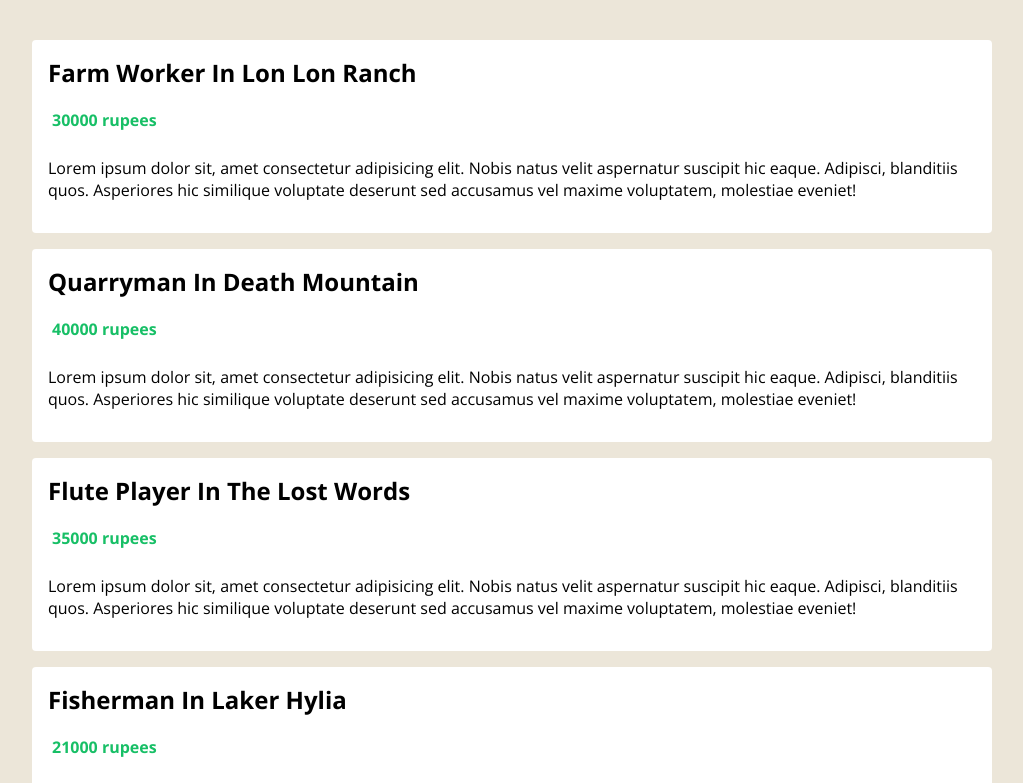
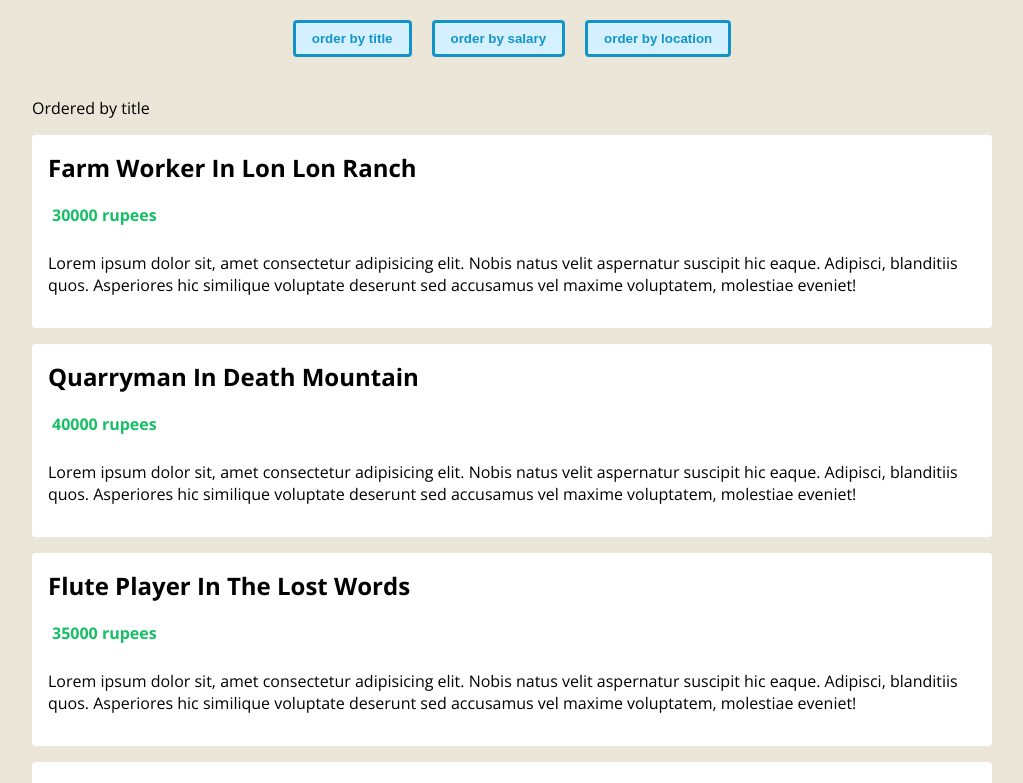
Before and after one commit to Tommy95271/netninjavue3ts, a Vue app: page / in a window 1280 px wide. Shown: the top 783 px of the page, without its empty margins (128-1151 px from the left). Built offline with nearby package versions, Linux system fonts and the light colour scheme.

Commit message:
type and PropType

```diff
--- a/src/App.vue
+++ b/src/App.vue
@@ -1,6 +1,13 @@
 <template>
   <div class="app">
-    <JobsList :jobs="jobs" />
+    <header>
+      <div class="order">
+        <button @click="handleClick('title')">order by title</button>
+        <button @click="handleClick('salary')">order by salary</button>
+        <button @click="handleClick('location')">order by location</button>
+      </div>
+    </header>
+    <JobsList :jobs="jobs" :order="order" />
   </div>
 </template>
 ㄑ
@@ -8,6 +15,7 @@
 import { defineComponent, reactive, ref, toRefs } from "vue";
 import JobsList from "./components/JobsList.vue";
 import Job from "./types/Job";
+import OrderTerm from "./types/OrderTerm";
 
 export default defineComponent({
   name: "App",
@@ -45,10 +53,31 @@ export default defineComponent({
         id: "5",
       },
     ]);
-    return { jobs };
+
+    const order = ref<OrderTerm>("title");
+    const handleClick = (term: OrderTerm) => {
+      order.value = term;
+    };
+    return { jobs, handleClick, order };
   },
 });
 </script>
 
 <style>
+header {
+  text-align: center;
+}
+header .order {
+  margin-top: 20px;
+}
+button {
+  margin: 0 10px;
+  color: #1195c9;
+  border: 3px solid #1195c9;
+  background: #d5f0ff;
+  padding: 8px 16px;
+  border-radius: 4px;
+  cursor: pointer;
+  font-weight: bold;
+}
 </style>
--- a/src/components/JobsList.vue
+++ b/src/components/JobsList.vue
@@ -1,5 +1,6 @@
 <template>
   <div class="job-list">
+      <p>Ordered by {{order}}</p>
     <ul>
       <li v-for="job in jobs" :key="job.id">
         <h2>{{ job.title }} in {{ job.location }}</h2>
@@ -21,13 +22,18 @@
 
 <script lang="ts">
 import Job from "@/types/Job";
+import OrderTerm from "@/types/OrderTerm";
 import { defineComponent, PropType } from "vue";
 
 export default defineComponent({
   props: {
     jobs: {
       required: true,
-      type: Array as PropType<Job[]>,
+      type: Array as PropType<Job[]>, // type assertion, Vue uses JavaScript to examine type, so we need to use JavaScript type then use PropType type assertion
+    },
+    order: {
+      required: true,
+      type: String as PropType<OrderTerm>,
     },
   },
 });
--- /dev/null
+++ b/src/types/OrderTerm.ts
@@ -0,0 +1,3 @@
+type OrderTerm = "location" | "title" | "salary"
+
+export default OrderTerm
```
